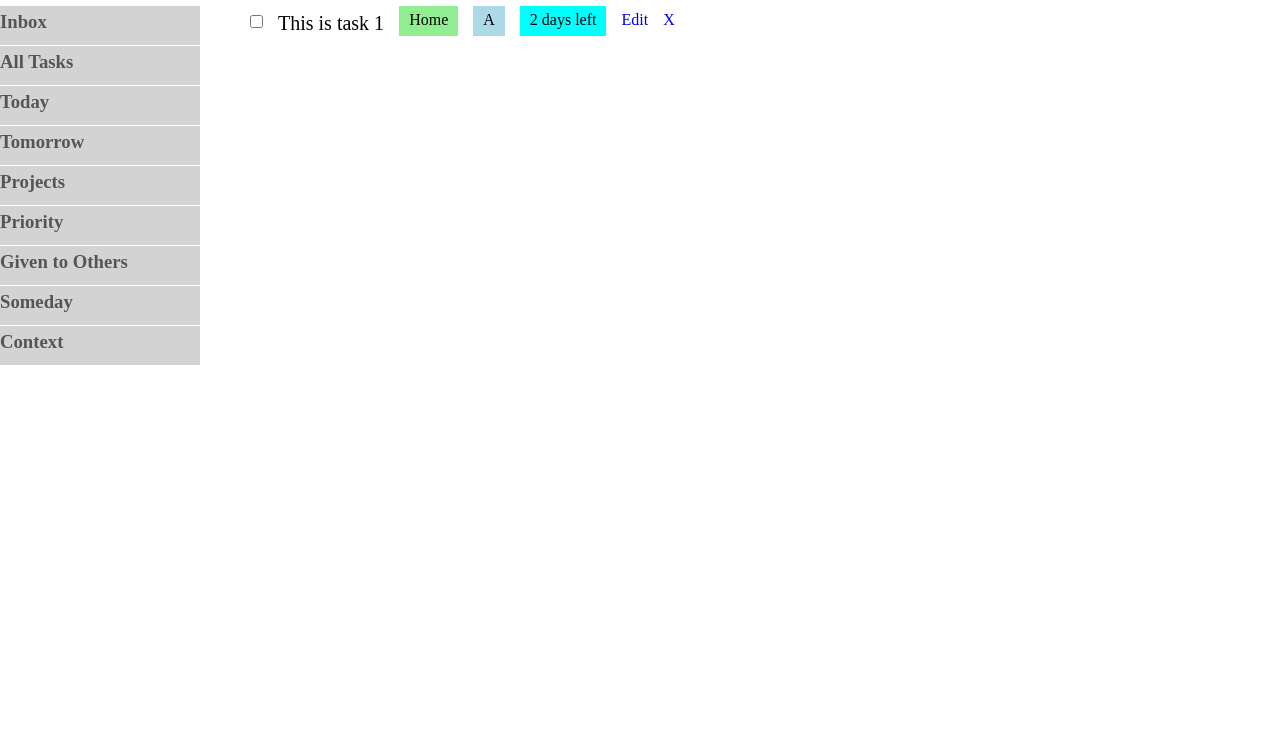
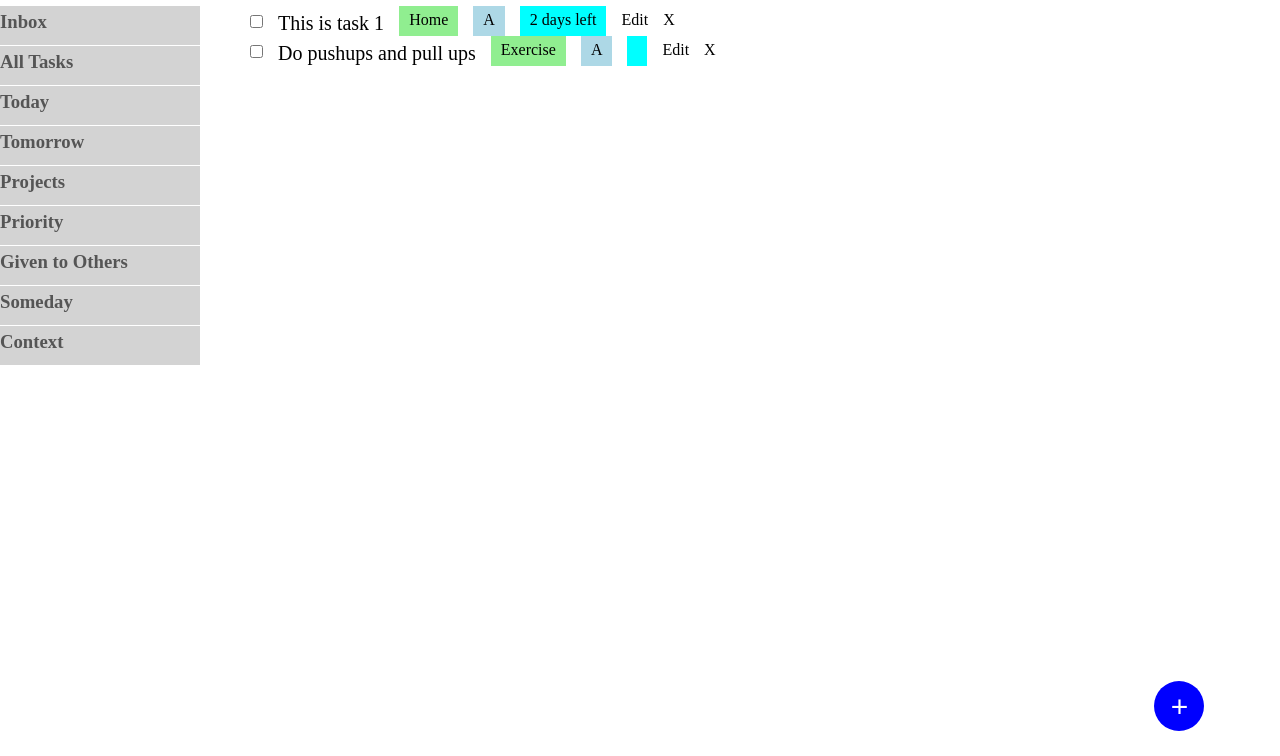
Before and after one commit to Bikesh78/todo-list, a website built with webpack: page dist/index.html in a window 1280 px wide. Shown: the part 44-800 px from the top of the page. Built offline with nearby package versions, Linux system fonts and the light colour scheme.

Commit message:
Display simple task

```diff
--- a/src/index.js
+++ b/src/index.js
@@ -1 +1,103 @@
 import './style.css';
+
+/* const getTaskItem = (data) => {
+    let taskItem = data.taskItem;
+    return {taskItem};
+}
+const getTaskDetail = (data) =>{
+    let taskDetail = data.taskDetail;
+    return {taskDetail};
+} */
+const Task = (taskItem, taskDetail, context, priority, dueDate, projectName) => {
+/*     const data ={taskItem, taskDetail, context, priority, dueDate, projectName};
+    return Object.assign({},getTaskItem(data),getTaskDetail(data)); */
+   let isCompleted = false;
+
+    return Object.assign({},{taskItem, taskDetail, context, priority, dueDate, projectName,isCompleted});
+}
+
+const task1 = Task('Do pushups and pull ups',
+                    'Exercise rigorously for at least 20 minutes',
+                    'Exercise',
+                    'A',
+                    '',
+                    'Loose 5kg of weight',
+                    );
+// task1.isCompleted = true;
+console.log(task1.isCompleted);
+
+//
+function getTaskItem(task){
+    return task.taskItem;
+}
+function getTaskDetail(task){
+    return task.taskDetail;
+}
+function getContext(task){
+    return task.context;
+}
+function getPriority(task){
+    return task.priority;
+}
+function getDueDate(task){
+    return task.dueDate;
+}
+function getProjectName(task){
+    return task.projectName
+}
+
+
+let checkbox = document.createElement('input');
+let sectionTask = document.querySelector('.section-tasks');
+let taskItem = document.createElement('p');
+let context = document.createElement('p');
+let priority = document.createElement('p');
+let dueDate = document.createElement('p');
+let edit = document.createElement('p');
+let deleteTask = document.createElement('p');
+
+checkbox.type = 'checkbox';
+console.log(checkbox);
+taskItem.textContent = getTaskItem(task1);
+context.textContent = getContext(task1);
+priority.textContent = getPriority(task1);
+dueDate.textContent = getDueDate(task1);
+edit.textContent = 'Edit';
+deleteTask.textContent = 'X';
+
+let checkboxContainer = document.createElement('div');
+let taskTest = document.createElement('div');
+let contextTag = document.createElement('div');
+let priorityTag = document.createElement('div');
+let dueTag = document.createElement('div');
+let editOption = document.createElement('div');
+let deleteContainer = document.createElement('div');
+
+checkboxContainer.classList.add('checkbox-container');
+taskTest.classList.add('task-text');
+contextTag.classList.add('context-tag');
+priorityTag.classList.add('priority-tag');
+dueTag.classList.add('due-tag');
+editOption.classList.add('edit-option');
+deleteContainer.classList.add('delete-container');
+
+checkboxContainer.appendChild(checkbox);
+taskTest.appendChild(taskItem);
+contextTag.appendChild(context);
+priorityTag.appendChild(priority);
+dueTag.appendChild(dueDate);
+editOption.appendChild(edit);
+deleteContainer.appendChild(deleteTask);
+
+let taskContainer = document.createElement('div');
+taskContainer.classList.add('task-container');
+taskContainer.appendChild(checkboxContainer);
+taskContainer.appendChild(taskTest);
+taskContainer.appendChild(contextTag);
+taskContainer.appendChild(priorityTag);
+taskContainer.appendChild(dueTag);
+taskContainer.appendChild(editOption);
+taskContainer.appendChild(deleteContainer);
+
+// let taskContainerClone = taskContainer.cloneNode(true);
+sectionTask.appendChild(taskContainer.cloneNode(true));
--- a/src/style.css
+++ b/src/style.css
@@ -61,3 +61,21 @@ h3{
 .checkbox-container{
     align-self: flex-end;
 }
+.fixed-button-container{
+    position: fixed;
+    bottom: 25px;
+    right: 5.9%;
+}
+.fixed-button{
+    width: 50px;
+    height: 50px;
+    background-color: blue;
+    border-radius: 50%;
+    border: none;
+    font-size: 30px;
+    line-height: 17px;
+    color: white;
+}
+.fixed-button:hover{
+    transform: scale(1.2);
+}
```
Also changed, not shown: dist/bundle.js, dist/index.html.
